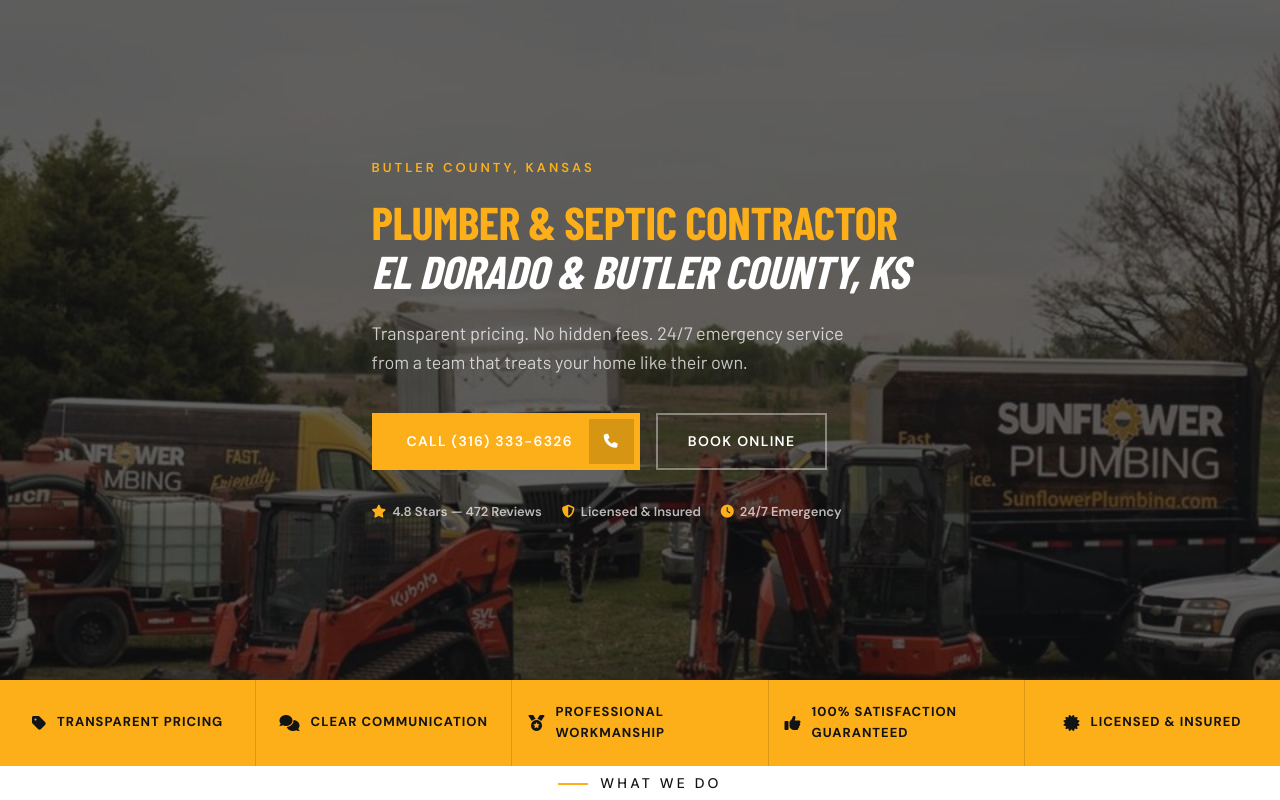
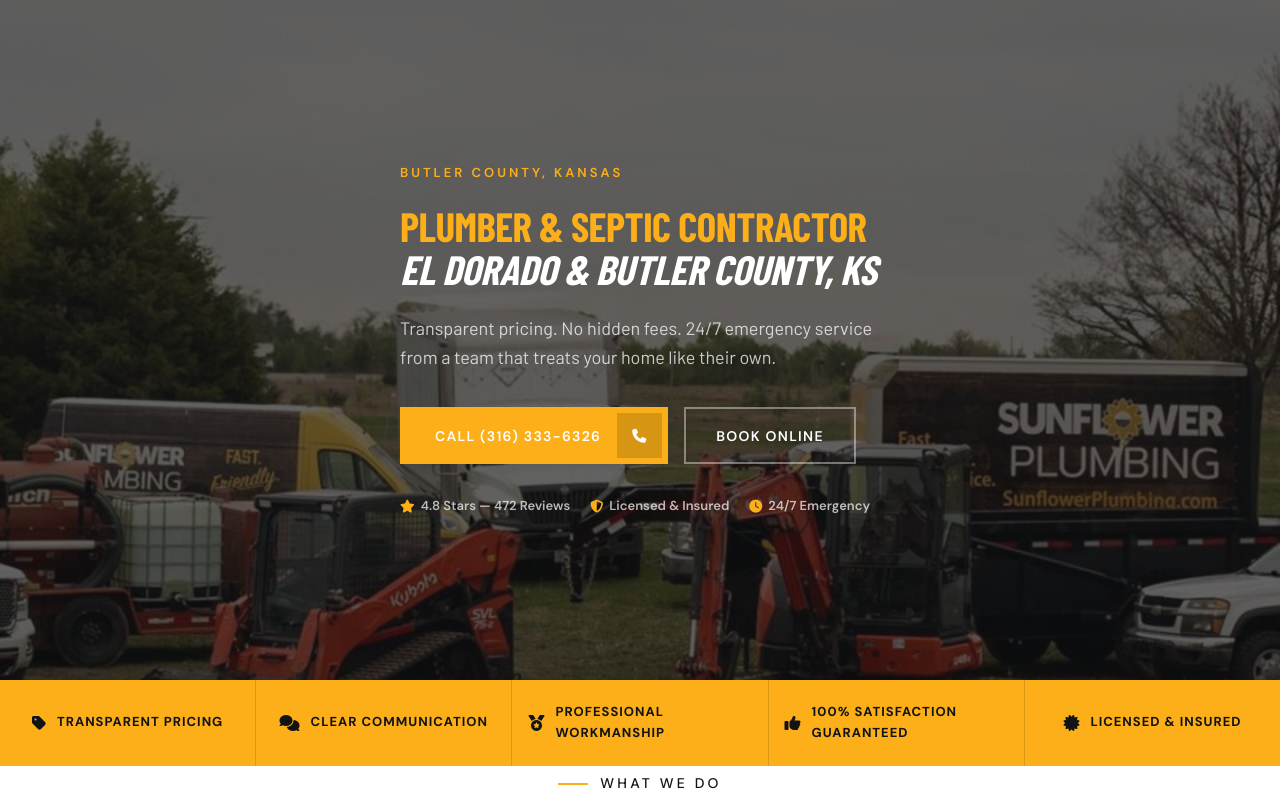
Before and after one commit to killergrowth/sunflower, a website: page index.html in a window 1280 px wide. Shown: the top 800 px of the page. Drawn offline with nearby package versions, Linux system fonts and the light colour scheme; a web font is replaced by a local one.

Commit message:
Site update via KG Site Builder - 2026-07-21T18:50:35.177Z

```diff
--- a/css/styles.css
+++ b/css/styles.css
@@ -332,7 +332,7 @@
 }
 .hero h1 {
   font-family: 'Barlow Condensed', 'DM Sans', sans-serif;
-  font-size: clamp(28px, 4vw, 46px);
+  font-size: clamp(24px, 3.2vw, 42px);
   font-weight: 800;
   line-height: 1.05;
   letter-spacing: -0.5px;
```
Also changed, not shown: images/Sunflower_Plumbing_and_Excavation_Logomark.png (added), images/favicon-32.png, images/favicon.png (added).
